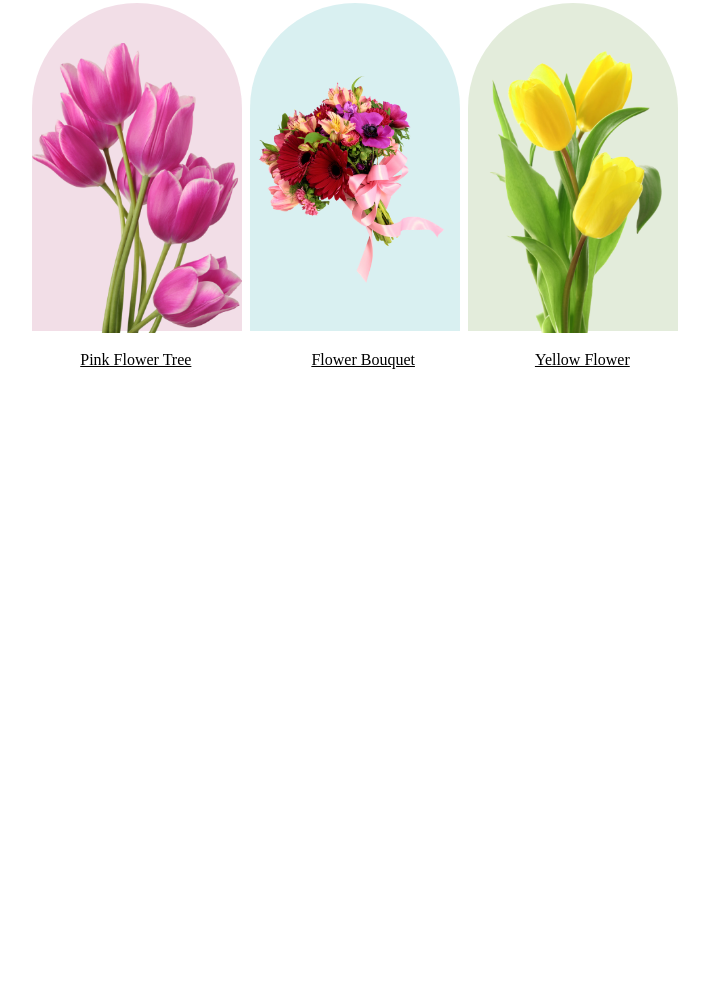
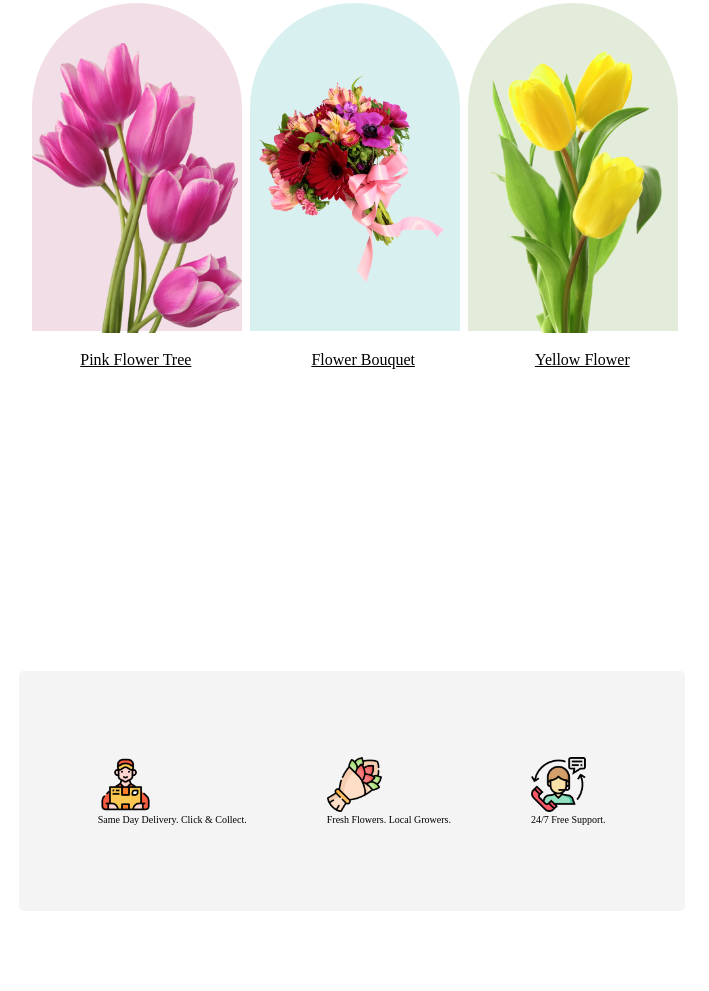
Before and after one commit to Tanim1999/First-assignment, a plain HTML site: page index.html in a window 1280 px wide. Shown: the part 1089-2080 px from the top of the page, without its empty margins (285-994 px from the left). Before the commit the page ends 1760 px from the top, so only its background shows below. Drawn offline with Linux system fonts and the light colour scheme.

Commit message:
optional section done

```diff
--- a/index.html
+++ b/index.html
@@ -64,7 +64,37 @@
             </div>
 
         </section>
-        <!-- this is ht beginning of 3rd section  -->
+        <!-- this is the beginning of 3rd section  -->
+        <section class="optional-section">
+            <div class="benefit-container">
+                <div class="benefits-img-container">
+                    <div class="delivery"> <img class="benefit-img" src="./Flower Asset/Group 57.png" alt="">
+                        <p>Same Day Delivery. Click & Collect.</p>
+                    </div>
+                    <div class="fresh-flower"> <img class="benefit-img" src="./Flower Asset/Group 58.png" alt="">
+                        <p>Fresh Flowers. Local Growers.</p>
+                    </div>
+                    <div class="free-support"> <img class="benefit-img" src="./Flower Asset/Group 59.png" alt="">
+                    <p>24/7 Free Support.</p>
+
+                    </div>
+                </div>
+
+
+
+               <!-- <div class="benefits-title">
+                <div>
+                    <p>Same Day Delivery. Click & Collect.</p>
+                </div>
+                <div>
+                    <p>Fresh Flowers. Local Growers.</p>
+                </div>
+                <div>
+                    <p>24/7 Free Support.</p>
+             </div> -->
+
+            </div>
+        </section>
 
     </main>
 
--- a/styles/style.css
+++ b/styles/style.css
@@ -123,9 +123,54 @@ img {
     position: relative;
     margin-top: 15px;
 }
-.feat-flower-title{
+
+.feat-flower-title {
     display: flex;
     justify-content: center;
     gap: 120px;
     margin-top: 20px;
 }
+/* new section : benefits*/
+.optional-section{
+    height: 40vh;
+}
+
+.benefits-img-container {
+
+    width: 52%;
+    height: 30vh;
+    border-radius: 5px;
+    background-color: rgba(39, 39, 39, 0.05);
+     display: flex;
+    justify-content: center;
+    gap: 80px;
+    margin-left: 304px;
+    align-items: center;
+    font-size: 10px;
+
+}
+.benefit-img{
+
+    height: 55px;
+    width: 55px;
+    margin-right: 20px;
+
+}
+
+/*.benefits-title{
+
+    display: flex;
+    justify-content: center;
+    font-size: small;
+    gap: 50px; */
+
+}
+
+/* .benefit-container{
+    width: 80%;
+height: 20%;
+border-radius: 5px;
+background-color:  rgba(39, 39, 39, 0.05);
+
+
+} */
```
